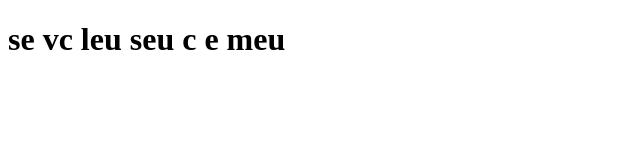
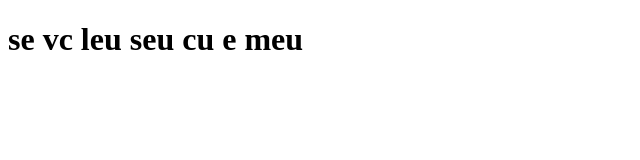
Before and after one commit to felpaB128/clone-tabnews, a Next.js app: page / in a window 1280 px wide. Shown: the top 160 px of the page, without its empty margins (0-640 px from the left). Built offline with nearby package versions, Linux system fonts and the light colour scheme.

Commit message:
modifica a frase

```diff
--- a/pages/index.js
+++ b/pages/index.js
@@ -1,5 +1,5 @@
 function home(){
-    return<h1>se vc leu seu c e meu </h1>
+    return<h1>se vc leu seu cu e meu </h1>
 
 }
 
```
